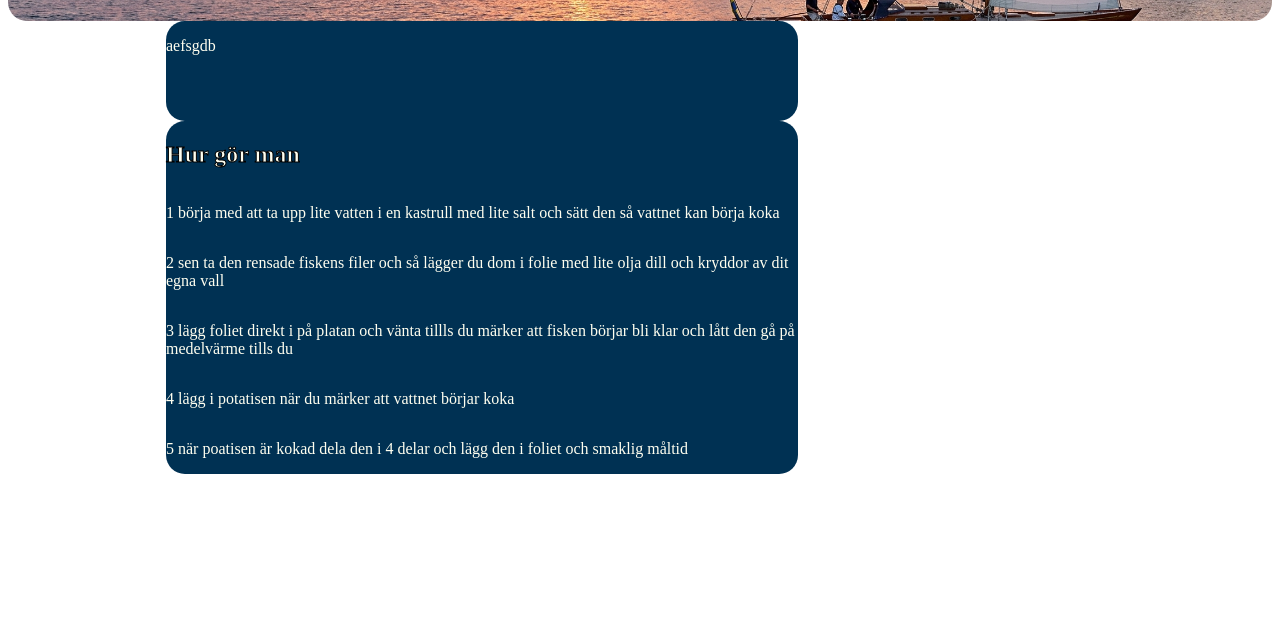
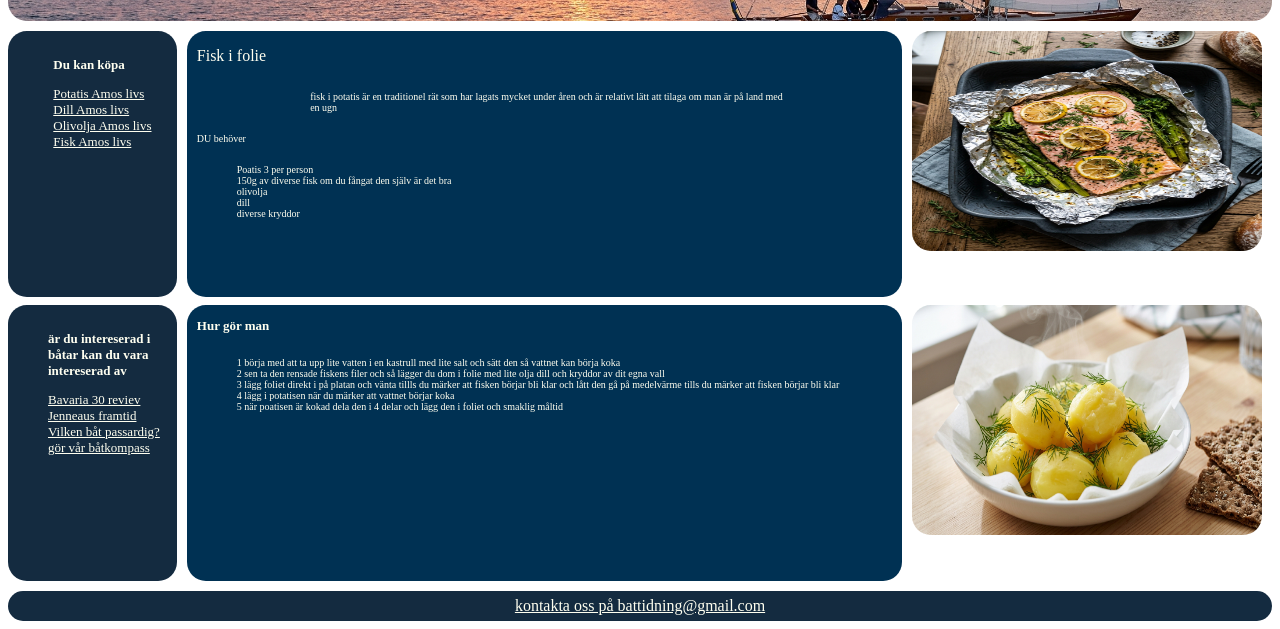
Before and after one commit to amossvenns-tech/web-project-1, a plain HTML site: page index.html in a window 1280 px wide. Shown: the part 187-816 px from the top of the page. Drawn offline with Linux system fonts and the light colour scheme; a web font is replaced by a local one.

Commit message:
färdiga sidan

```diff
--- a/index.html
+++ b/index.html
@@ -11,31 +11,66 @@
 </head>
 <body>
   <header>
-   <h1>FISK I FOLIE PÅ BÅT</h1>
+   <h2>FISK I FOLIE PÅ BÅT</h2>
   </header>
-  <main>
-    <article id="Article1">
-      <p id="e">aefsgdb</p>
-    </article>
-    <article id="Article2">
-      <h2>Hur gör man</h2>
-      <p>
-        1 börja med att ta upp lite vatten i en kastrull med lite salt och sätt den så vattnet kan börja koka
-      </p>
-      <p>
-        2 sen ta den rensade fiskens filer och så lägger du dom i folie med lite olja dill och kryddor av dit egna vall
-      </p>
-      <p>
-        3 lägg foliet direkt i på platan och vänta tillls du märker att fisken börjar bli klar och lått den gå på medelvärme tills du
-      </p>
-      <p>
-        4 lägg i potatisen när du märker att vattnet börjar koka
-      </p>
-      <p>
-        5 när poatisen är kokad dela den i 4 delar och lägg den i foliet och smaklig måltid
-      </p>
-    </article>
-  </main>
+
+    <div id="Article1">
+      <div id="e">
+      <p>Fisk i folie</p>
+      </div>
+      <div id="g">
+      <p>fisk i potatis är en traditionel rät som har lagats mycket under åren och är relativt lätt att tilaga om man är på land med en ugn</p>
+      </div>
+      <div id="l">
+        <p> DU behöver </p>
+        <ul>
+          <li>Poatis 3 per person</li>
+          <li>150g av diverse fisk om du fångat den själv är det bra</li>
+          <li>olivolja</li>
+          <li>dill</li>
+          <li>diverse kryddor</li>
+          <ul></ul>
+      </div>
+    </div>
+    <div id="Article2">
+      <h3>Hur gör man</h3>
+    <div id="k">
+      <ul>
+       <li>1 börja med att ta upp lite vatten i en kastrull med lite salt och sätt den så vattnet kan börja koka  </li>
+
+       <li>2 sen ta den rensade fiskens filer och så lägger du dom i folie med lite olja dill och kryddor av dit egna vall </li>
+
+       <li>3 lägg foliet direkt i på platan och vänta tillls du märker att fisken börjar bli klar och lått den gå på medelvärme tills du märker att fisken börjar bli klar</li>
+
+      <li>4 lägg i potatisen när du märker att vattnet börjar koka </li>
+
+      <li>5 när poatisen är kokad dela den i 4 delar och lägg den i foliet och smaklig måltid</li>
+      </ul>
+    </div>
+    </div>
+    <div id="handla">
+      <ul>
+        <li><h3>Du kan köpa</h3></li>
+        <li><a href="">Potatis Amos livs</a></li>
+        <li><a href="">Dill Amos livs</a></li>
+        <li><a href="">Olivolja Amos livs</a></li>
+        <li><a href="">Fisk Amos livs</a></li>
+      </ul>
+    </div>
+    <div id="extra">
+      <ul>
+        <li><h3>är du intereserad i båtar kan du vara intereserad av</h3></li>
+        <li><a href="">Bavaria 30 reviev</a></li>
+        <li><a href="">Jenneaus framtid</a></li>
+        <li><a href="">Vilken båt passardig? gör vår båtkompass</a></li>
+      </ul>
+    </div>
+    <div id="nav">
+      <a href="">kontakta oss på battidning@gmail.com</a>
+    </div>
+
+    <img id=fisk src="./Img/Fisk.jpg" alt="">
+    <img id=potatis src="./Img/POTATIS.jpg" alt="">
 
 </body>
 </html>
--- a/style.css
+++ b/style.css
@@ -1,8 +1,8 @@
 body
 {
     display: grid;
-    grid-template-columns: 1fr 4fr 3fr;
-    grid-template-rows: 25vh 70vh 5vh;
+    grid-template-columns: 0.5fr 2fr 1fr;
+    grid-template-rows: 25vh 34.5vh 1vh 34.5vh 5vh;
 }
 header
 {
@@ -18,22 +18,8 @@ header
     align-items: center;
     padding: 30px;
 }
-main
-{
-    display: flex;
-    grid-column: 2/3;
-    grid-row:2/3;
-    flex-direction: column;
 
-}
-article
-{
-    display: flex;
-    background-color: #003153;
-    border-radius: 5mm;
-    font-family:"Comic Relief";
-    color: ivory;
-}
+
 
 .joti-one-regular {
     font-family: "Joti One", serif;
@@ -43,32 +29,147 @@ article
   #Article1
   {
     padding-bottom: 50px;
+    grid-row: 2/3;
+    grid-column: 2/3;
+    background-color: #003153;
+    border-radius: 5mm;
+    margin-top: 10px;
+    color: ivory;
+    padding-left: 10px;
+    font-family:"Comic Relief";
   }
+  #g
+  {
+    display: flex;
+    align-items: center;
+    justify-content: center;
+    padding-right: 30mm;
+    padding-left: 30mm;
+    font-size: x-small;
+  }
+  #e
+  {
+    display: flex;
+    justify-content: start;
 
+
+  }
+  #l
+  {
+    display: flex;
+    justify-content: start;
+    font-size: x-small;
+    flex-direction: column;
+    padding-bottom: 5mm;
+
+  }
   #Article2
   {
     display: flex;
     flex-direction: column;
-    justify-content: center;
+    justify-content: start;
+    align-items: start;
+    grid-row: 4/5;
+    grid-column: 2/3;
+    padding-left: 10px;
+    padding-bottom: 30px;
+    text-size-adjust: 5px;
+    background-color: #003153;
+    border-radius: 5mm;
+    color: ivory;
+    font-family:"Comic Relief";
   }
 
-  h1
+  #k
   {
-    font-size: 30mm;
-    -webkit-text-stroke: 0.01mm black;
+    display: flex;
+    font-size: x-small;
+    justify-content: start;
   }
   h2
   {
-    -webkit-text-stroke: 1px black;
+    font-size: 20mm;
+    -webkit-text-stroke: 0.01mm black;
   }
-  .comic-relief-regular {
-    font-family: "Comic Relief", system-ui;
-    font-weight: 400;
-    font-style: normal;
-  }
+
 
   .comic-relief-bold {
     font-family: "Comic Relief", system-ui;
     font-weight: 700;
     font-style: normal;
   }
+  h3
+  {
+    font-size: small;
+  }
+
+#fisk
+{
+  display: grid;
+  grid-column: 3/4;
+  grid-row: 2/3;
+  height: 220px;
+  width: 350px;
+  border-radius: 5mm;
+  margin: 10px;
+}
+#potatis
+{
+  display: grid;
+  grid-column: 3/4;
+  grid-row: 4/5;
+  height: 230px;
+  width: 350px;
+  border-radius: 5mm;
+  margin-left: 10px;
+}
+
+#handla
+{
+display: grid;
+display: flex;
+background-color: #142B40;
+border-radius: 5mm;
+grid-row: 2/3;
+grid-column: 1/2;
+margin-top: 10px;
+margin-right: 10px;
+color: ivory;
+justify-content: center;
+padding-right: 20px;
+font-family:"Comic Relief" ;
+font-size: small;
+}
+a
+{
+  color: ivory;
+
+}
+ul
+{
+  list-style: none;
+}
+#extra
+{
+  display: grid;
+  grid-row: 4/5;
+  grid-column: 1/2;
+  background-color: #142B40;
+  margin-right: 10px;
+  border-radius: 5mm;
+  font-family: "Comic Relief";
+  font-size: small;
+  padding-right: 15px;
+  color: ivory;
+}
+#nav
+{
+  display: grid;
+  grid-row: 5/6;
+  grid-column: 1/4;
+  justify-content: center;
+  align-items: center;
+  background-color: #142B40;
+  border-radius: 5mm;
+  margin-top: 10px;
+}
```
